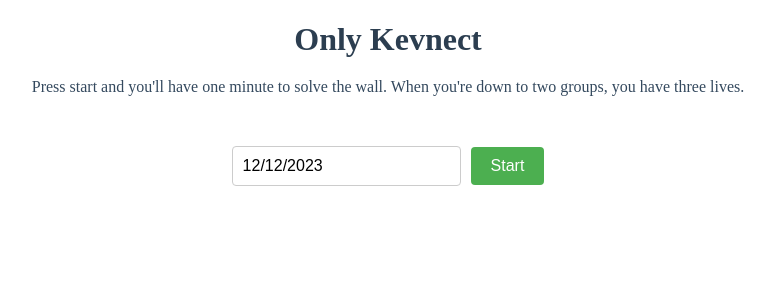
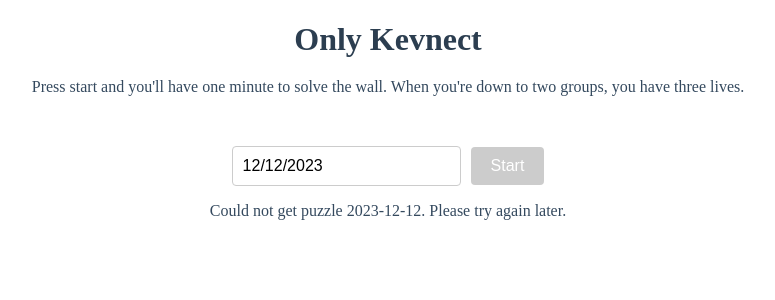
Before and after one commit to k2bd/only-kevnect, a React (Create React App) app: page / in a window 1280 px wide. Shown: the top 300 px of the page, without its empty margins (252-1027 px from the left). Built offline with nearby package versions, Linux system fonts and the light colour scheme; no server answers.

Commit message:
Some error handling

```diff
--- a/src/App.tsx
+++ b/src/App.tsx
@@ -16,7 +16,7 @@ const PuzzleContainer = styled.div`
 `;
 
 const AppContent: React.FC = () => {
-  const { fetchPuzzle, completedGroups, puzzle, lives } = usePuzzle();
+  const { fetchPuzzle, completedGroups, puzzle, lives, error } = usePuzzle();
   const [isLoading, setIsLoading] = useState<boolean>(false);
   const [showPuzzle, setShowPuzzle] = useState<boolean>(false);
   const [isTimerActive, setIsTimerActive] = useState<boolean>(false);
@@ -73,6 +73,7 @@ const AppContent: React.FC = () => {
             onDateSelect={handleDateSelect}
             isLoading={isLoading}
           />
+          {error && <Instructions>{error}</Instructions>}
         </>
       )}
       {showPuzzle && (
--- a/src/components/DateSelector/index.tsx
+++ b/src/components/DateSelector/index.tsx
@@ -1,6 +1,7 @@
 import { useEffect, useState } from 'react';
 
 import { MINIMUM_SELECTABLE_DATE } from '../../constants';
+import { usePuzzle } from '../../contexts/Puzzle';
 import {
   DatePickerContainer,
   StyledButton,
@@ -20,6 +21,7 @@ const DateSelector: React.FC<DateSelectorProps> = ({
 }: DateSelectorProps) => {
   const today = new Date();
   const [highlightedDate, setHighlightedDate] = useState<Date | null>(null);
+  const { error } = usePuzzle();
 
   useEffect(() => {
     if (highlightedDate === null) {
@@ -45,7 +47,7 @@ const DateSelector: React.FC<DateSelectorProps> = ({
       />
       <StyledButton
         onClick={() => highlightedDate && onDateSelect(highlightedDate)}
-        disabled={isLoading || !highlightedDate}
+        disabled={isLoading || !highlightedDate || error !== undefined}
       >
         Start
       </StyledButton>
--- a/src/contexts/Puzzle/index.tsx
+++ b/src/contexts/Puzzle/index.tsx
@@ -12,6 +12,7 @@ import { Puzzle } from '../../type';
 
 interface PuzzleContextProps {
   puzzle?: Puzzle;
+  error: string | undefined;
   lives: number;
   completedGroups: string[];
   guesses: string[][];
@@ -21,6 +22,7 @@ interface PuzzleContextProps {
 
 const defaultState: PuzzleContextProps = {
   puzzle: undefined,
+  error: undefined,
   lives: 0,
   completedGroups: [],
   guesses: [],
@@ -39,20 +41,24 @@ export const PuzzleProvider = ({ children }: PuzzleProviderProps) => {
   const [completedGroups, setCompletedGroups] = useState<string[]>([]);
   const [guesses, setGuesses] = useState<string[][]>([]);
   const [lives, setLives] = useState(PUZZLE_LAST_GROUP_LIVES);
+  const [error, setError] = useState<string | undefined>();
 
   const loseLife = () => {
     setLives((prevLives) => prevLives - 1);
   };
 
   const fetchPuzzle = async (date: string) => {
+    setError(undefined);
     try {
       const response = await fetch(
         `https://raw.githubusercontent.com/k2bd/only-kevnect/main/puzzles/${date}.json`
       );
+      if (!response.ok) throw new Error('Failed to fetch puzzle');
       const data = await response.json();
       setPuzzle(data);
     } catch (error) {
       console.error('Failed to fetch puzzle', error);
+      setError(`Could not get puzzle ${date}. Please try again later.`);
     }
   };
 
@@ -107,6 +113,7 @@ export const PuzzleProvider = ({ children }: PuzzleProviderProps) => {
     <PuzzleContext.Provider
       value={{
         puzzle,
+        error,
         completedGroups,
         guesses,
         lives,
```
